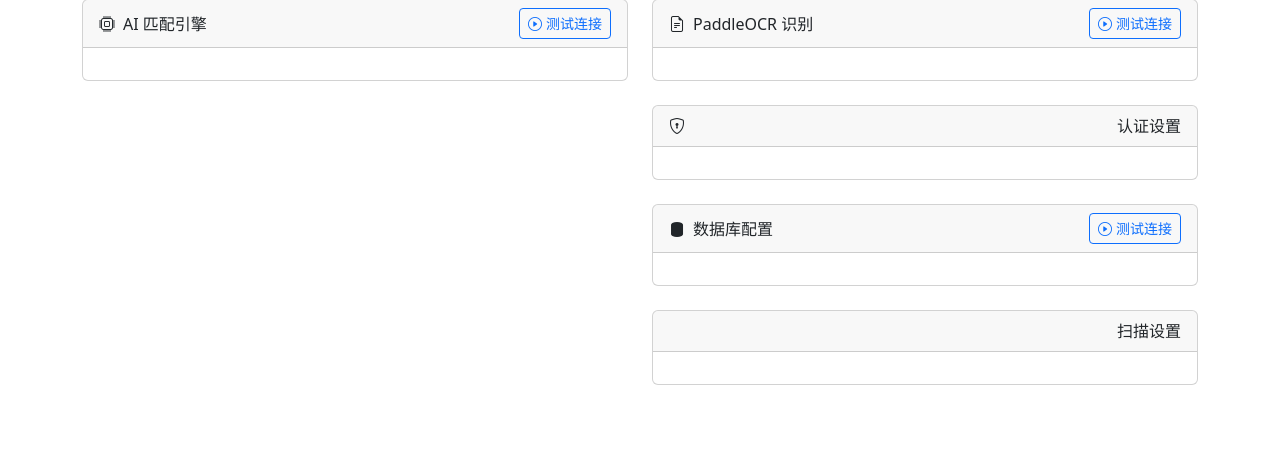
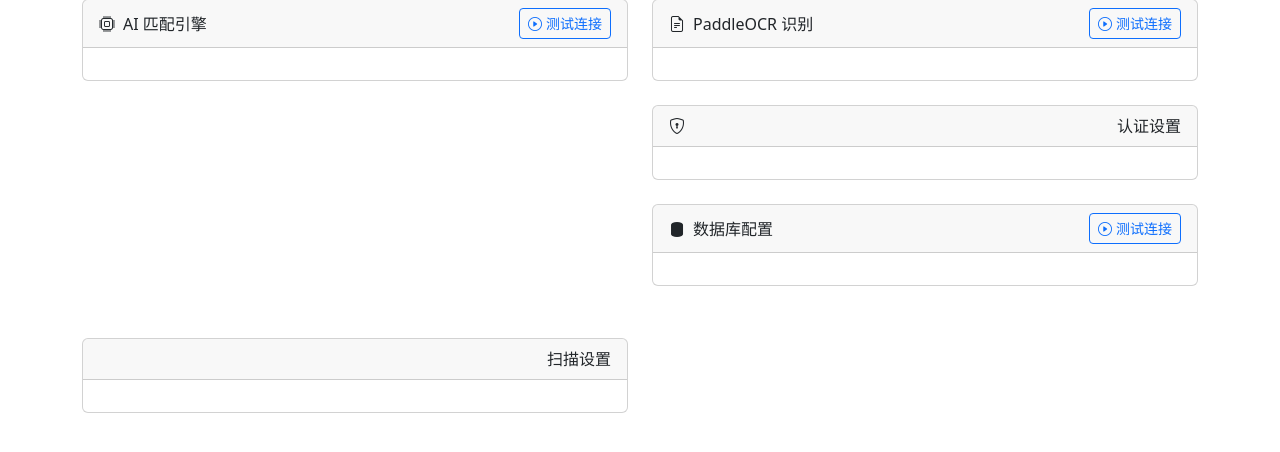
Before and after one commit to grigs28/ak47, a Flask app: page /settings in a window 1280 px wide. Shown: the part 143-595 px from the top of the page. Run offline with Flask 3, Linux system fonts and the light colour scheme; the visitor is signed in with stand-in values (Sample User, id 1); data that the repository does not hold is empty; some libraries are stand-ins or nearby versions.

Commit message:
ui: 扫描设置卡片移到单独一行
Co-Authored-By: Claude Opus 4.6 <noreply@anthropic.com>

```diff
--- a/app/templates/settings.html
+++ b/app/templates/settings.html
@@ -59,13 +59,19 @@
             <div class="card-body" id="db-configs"></div>
             <div class="card-footer d-none" id="db-result"></div>
         </div>
+    </div>
+</div>
 
+<div class="row g-4 mt-1">
+    <!-- 扫描设置 -->
+    <div class="col-md-6">
         <div class="card config-card">
             <div class="card-header">
                 <i class="bi bi-threads me-2"></i>扫描设置
             </div>
             <div class="card-body" id="scan-configs"></div>
         </div>
+    </div>
     </div>
 </div>
 
```
